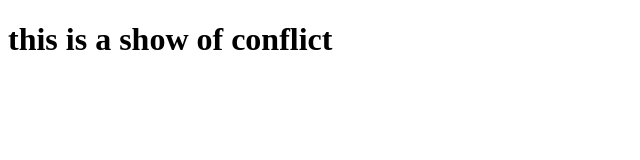
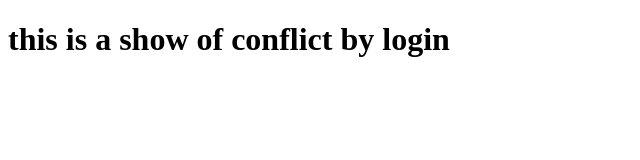
Before and after one commit to peh-suann/MounTrip, a website: page conflict.html in a window 1280 px wide. Shown: the whole page, without its empty margins (0-640 px from the left). Drawn offline with Linux system fonts and the light colour scheme.

Commit message:
login conflict

```diff
--- a/conflict.html
+++ b/conflict.html
@@ -7,6 +7,6 @@
     <title>conflict</title>
 </head>
 <body>
-    <h1>this is a show of conflict</h1>
+    <h1>this is a show of conflict by login</h1>
 </body>
 </html>
```
